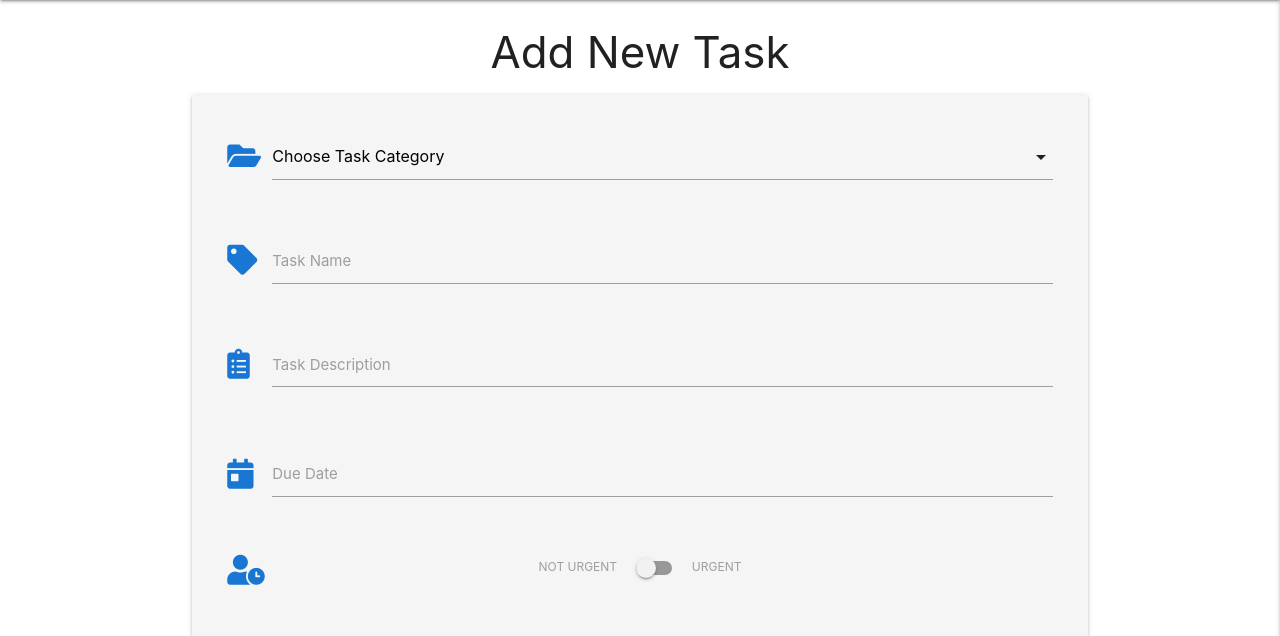
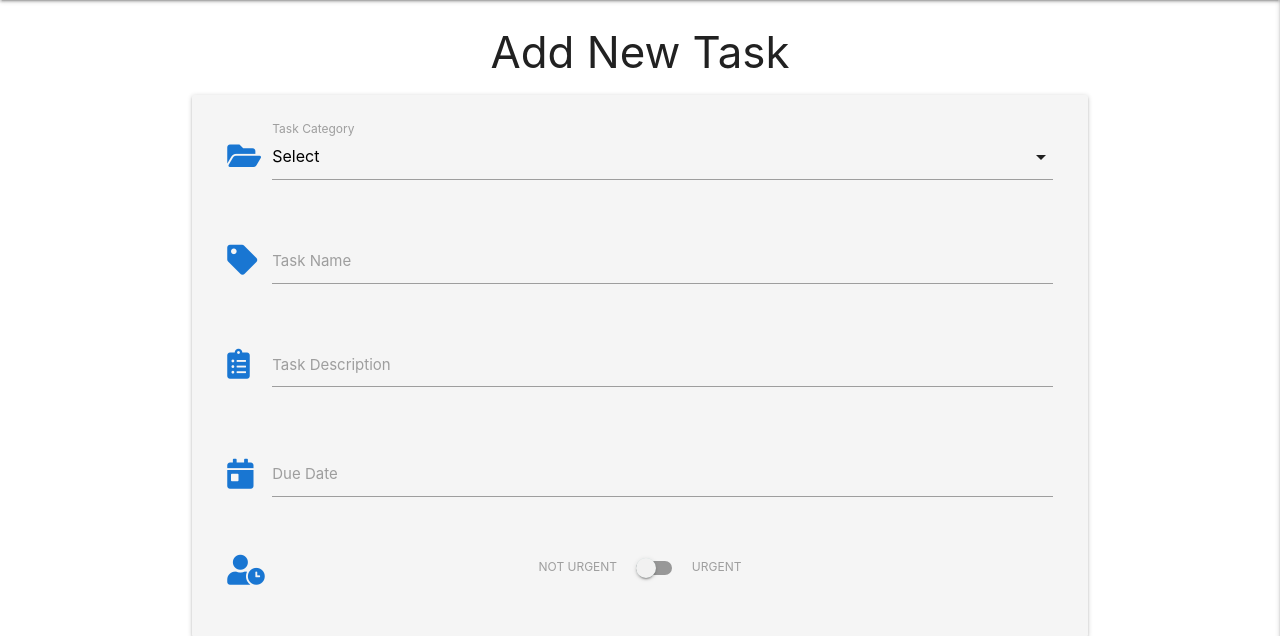
Before and after one commit to loosenthedark/CI_DCD-task-manager-flask-mini-project, a Flask app: page /add_task in a window 1280 px wide. Shown: the part 64-700 px from the top of the page. Run offline with Flask 2, Linux system fonts and the light colour scheme; a database or web service that is not in the repository returns one stand-in record (values such as "Sample title"); some libraries are stand-ins or nearby versions.

Commit message:
Add task category select dropdown

```diff
--- a/app.py
+++ b/app.py
@@ -107,7 +107,8 @@ def logout():
 
 @app.route('/add_task')
 def add_task():
-    return render_template('add_task.html')
+    categories = mongo.db.categories.find().sort('category_name', 1)
+    return render_template('add_task.html', categories=categories)
 
 
 if __name__ == '__main__':
--- a/templates/add_task.html
+++ b/templates/add_task.html
@@ -9,27 +9,27 @@
         <div class="row">
             <div class="input-field col s12">
                 <i class="fas fa-folder-open prefix blue-text text-darken-2"></i>
-                <select id="category_name" name="category_name" required>
-                    <option value="" disabled selected>Choose Task Category</option>
-                    <option value="1">Option 1</option>
-                    <option value="2">Option 2</option>
-                    <option value="3">Option 3</option>
+                <select id="category_name" name="category_name" class="validate" required>
+                    <option value="" disabled selected>Select</option>
+                    {% for category in categories %}
+                    <option value="{{ category.category_name }}">{{ category.category_name }}</option>
+                    {% endfor %}
                 </select>
+                <label for="task_category">Task Category</label>
             </div>
         </div>
         <div class="row">
             <div class="input-field col s12">
                 <i class="fas fa-tag prefix blue-text text-darken-2"></i>
-                <input id="task_name" type="text" name="task_name" class="validate" minlength="5" maxlength="50"
-                    required>
+                <input id="task_name" type="text" name="task_name" class="validate" minlength="5" maxlength="50" required>
                 <label for="task_name">Task Name</label>
             </div>
         </div>
         <div class="row">
             <div class="input-field col s12">
                 <i class="fas fa-clipboard-list prefix blue-text text-darken-2"></i>
-                <textarea id="task_description" name="task_description" class="materialize-textarea validate"
-                    minlength="5" maxlength="200" required></textarea>
+                <textarea id="task_description" name="task_description" class="materialize-textarea validate" minlength="5"
+                    maxlength="200" required></textarea>
                 <label for="task_description">Task Description</label>
             </div>
         </div>
```
